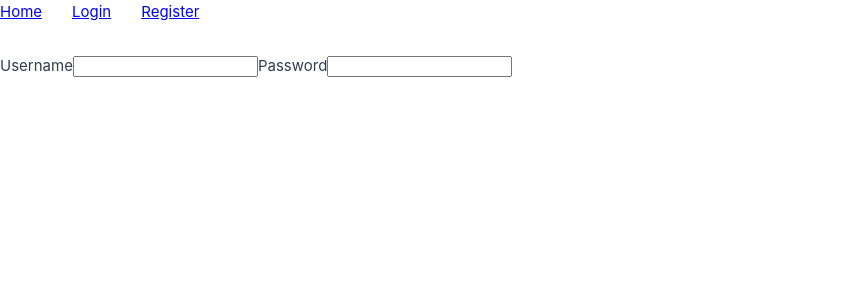
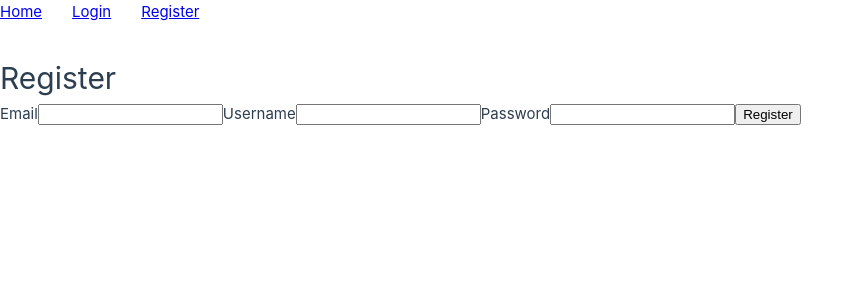
Before and after one commit to ConeIce/invoice-frontend, a Vue app: page /register in a window 1280 px wide. Shown: the top 300 px of the page, without its empty margins (0-864 px from the left). Built offline with nearby package versions, Linux system fonts and the light colour scheme.

Commit message:
environment vars, login and register

```diff
--- /dev/null
+++ b/src/api/index.js
@@ -0,0 +1,32 @@
+const baseUrl = import.meta.env.VITE_BASE_URL;
+
+const login = async (username, password) => {
+  console.log("here");
+  const jsonRes = await fetch(`${baseUrl}/auth/login`, {
+    method: "POST",
+    headers: { "Content-Type": "application/json" },
+    body: JSON.stringify({
+      username,
+      password,
+    }),
+  });
+
+  return jsonRes.json();
+};
+
+const register = async (email, username, password) => {
+  console.log("here");
+  const jsonRes = await fetch(`${baseUrl}/auth/register`, {
+    method: "POST",
+    headers: { "Content-Type": "application/json" },
+    body: JSON.stringify({
+      email,
+      username,
+      password,
+    }),
+  });
+
+  return jsonRes.json();
+};
+
+export { login, register };
--- a/src/views/LoginView.vue
+++ b/src/views/LoginView.vue
@@ -1,7 +1,27 @@
+<script setup>
+import { ref } from "vue";
+import { login } from "../api/index.js";
+
+const username = ref("");
+const password = ref("");
+
+const handleSubmit = async (e) => {
+  e.preventDefault();
+
+  const res = await login(username.value, password.value);
+  console.log(res);
+};
+</script>
+
 <template>
-  <label for="">Username</label>
-  <input type="text" />
+  <h1>Login</h1>
+  <form @submit="handleSubmit">
+    <label>Username</label>
+    <input v-model="username" type="text" />
 
-  <label for="">Password</label>
-  <input type="text" />
+    <label>Password</label>
+    <input v-model="password" type="password" />
+
+    <button>Login</button>
+  </form>
 </template>
--- a/src/views/RegisterView.vue
+++ b/src/views/RegisterView.vue
@@ -1,7 +1,31 @@
+<script setup>
+import { ref } from "vue";
+import { register } from "../api/index.js";
+
+const email = ref("");
+const username = ref("");
+const password = ref("");
+
+const handleSubmit = async (e) => {
+  e.preventDefault();
+
+  const res = await register(email.value, username.value, password.value);
+  console.log(res);
+};
+</script>
+
 <template>
-  <label for="">Username</label>
-  <input type="text" />
+  <h1>Register</h1>
+  <form @submit="handleSubmit">
+    <label>Email</label>
+    <input v-model="email" type="email" />
 
-  <label for="">Password</label>
-  <input type="text" />
+    <label>Username</label>
+    <input v-model="username" type="text" />
+
+    <label>Password</label>
+    <input v-model="password" type="password" />
+
+    <button>Register</button>
+  </form>
 </template>
```
Also changed, not shown: .eslintrc.cjs, 2 other files (tests, documents, lock files or other folders).
